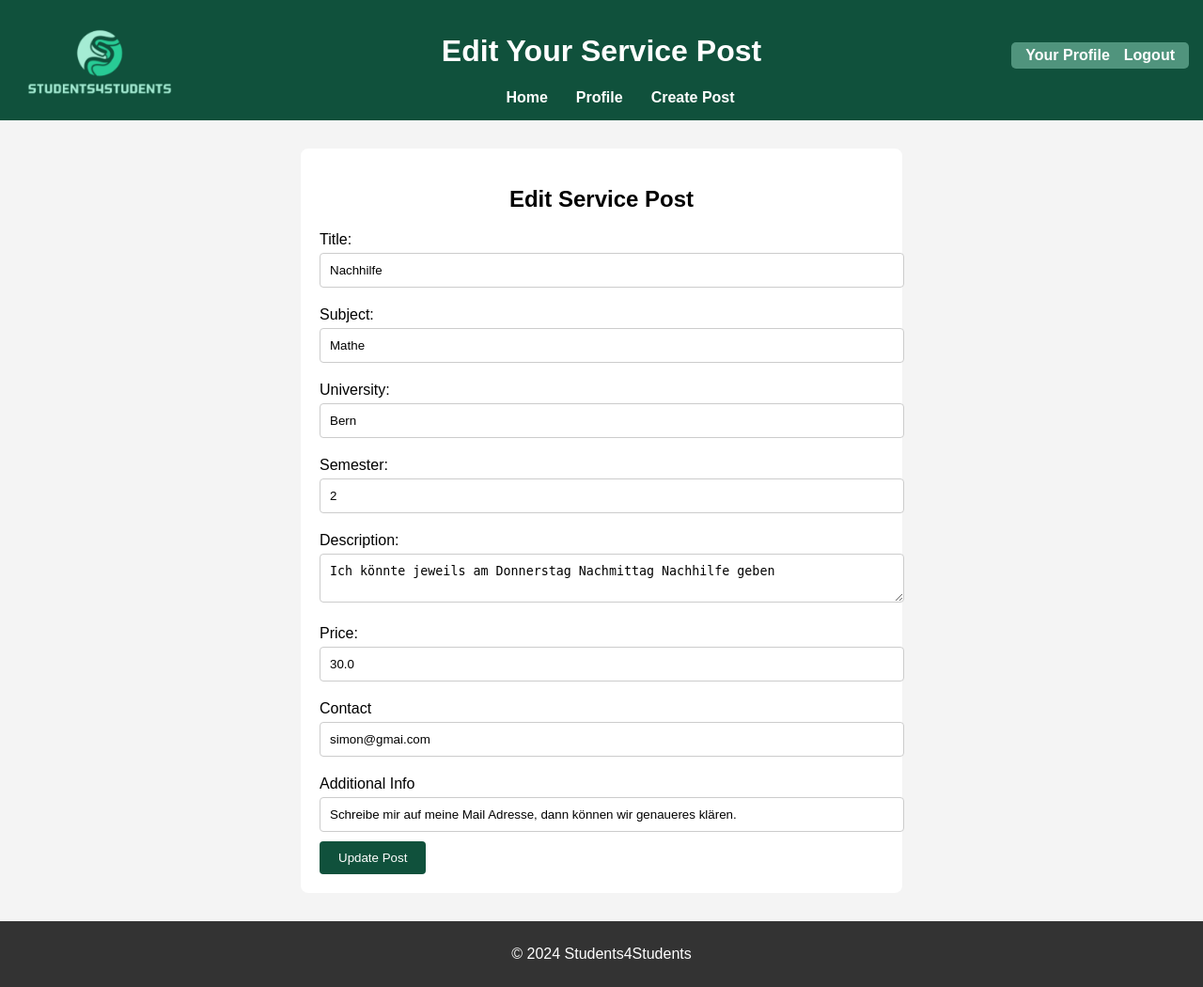
After one commit to reflexj/tutor, a Flask app: page /edit_service/1 in a window 1280 px wide. The commit adds this page. Shown: the whole page at 94% size. Run offline with Flask 3, Linux system fonts and the light colour scheme; a user stored in the database is signed in.

Commit message:
edit function

```diff
--- a/app.py
+++ b/app.py
@@ -46,6 +46,46 @@ class ServicePost(db.Model):
 
     def __repr__(self):
         return f'<ServicePost {self.title}>'
+
+@app.route('/edit_service/<int:post_id>', methods=['GET', 'POST'])
+@login_required
+def edit_service(post_id):
+    post = ServicePost.query.get_or_404(post_id)
+    if post.user != current_user:
+        abort(403)  # Unauthorized access
+    if request.method == 'POST':
+        post.title = request.form['title']
+        post.description = request.form['description']
+        post.price = request.form['price']
+        post.subject = request.form['subject']
+        post.university = request.form['university']
+        post.semester = request.form['semester']
+        post.contact =request.form['contact']
+        post.additional_info = request.form['additional_info']
+
+        db.session.commit()
+
+        flash('Your service post has been updated!', 'success')
+        return redirect(url_for('profile'))
+    return render_template('edit_service.html', post=post)
+
+@app.route('/edit_request/<int:request_id>', methods=['GET', 'POST'])
+@login_required
+def edit_request(request_id):
+    request_post = RequestPost.query.get_or_404(request_id)
+    if request_post.user != current_user:
+        abort(403) # Unauthorized access
+    if request.method == 'POST':
+        request_post.title = request.form['title']
+        request_post.description = request.form['description']
+        request_post.subject = request.form['subject']
+        request_post.price = request.form.get('price')
+        request_post.contact = request.form['contact']
+        request_post.additional_information = request.form.get('additional_information')
+        db.session.commit()
+        flash('Your request post has been updated!', 'success')
+        return redirect(url_for('profile'))
+    return render_template('edit_request.html', request_post=request_post)
 
 @login_manager.user_loader
 def load_user(user_id):
--- /dev/null
+++ b/templates/edit_service.html
@@ -0,0 +1,69 @@
+<!DOCTYPE html>
+<html lang="en">
+<head>
+    <meta charset="UTF-8">
+    <meta name="viewport" content="width=device-width, initial-scale=1, maximum-scale=1, user-scalable=no">
+    <title>Edit Service Post</title>
+    <link rel="stylesheet" href="{{ url_for('static', filename='style.css') }}">
+</head>
+<body>
+    <header>
+        <a href="/">
+            <img src="{{ url_for('static', filename='images/logo.png') }}" alt="Website Logo" id="logo">
+        </a>
+        <h1>Edit Your Service Post</h1>
+        <nav>
+            <ul>
+                <li><a href="/">Home</a></li>
+                <li><a href="/profile">Profile</a></li>
+                <li><a href="/createpost">Create Post</a></li>
+            </ul>
+        </nav>
+        <section class="auth-links">
+            {% if current_user.is_authenticated %}
+                <a href="/profile">Your Profile</a>
+                <a href="{{ url_for('logout') }}">Logout</a>
+            {% else %}
+                <a href="{{ url_for('login') }}">Login</a>
+                <a href="{{ url_for('register') }}">Register</a>
+            {% endif %}
+        </section>
+    </header>
+
+    <main>
+        <form method="POST" action="{{ url_for('edit_service', post_id=post.id) }}">
+            <h2>Edit Service Post</h2>
+
+            <label for="title">Title:</label>
+            <input type="text" id="title" name="title" value="{{ post.title }}" required>
+
+            <label for="subject">Subject:</label>
+            <input type="text" id="subject" name="subject" value="{{ post.subject }}" required>
+
+            <label for="university">University:</label>
+            <input type="text" id="university" name="university" value="{{ post.university }}" required>
+
+            <label for="semester">Semester:</label>
+            <input type="text" id="semester" name="semester" value="{{ post.semester }}" required>
+
+            <label for="description">Description:</label>
+            <textarea id="description" name="description" required>{{ post.description }}</textarea>
+
+            <label for="price">Price:</label>
+            <input type="number" id="price" name="price" value="{{ post.price }}" required>
+
+            <label for="contact">Contact</label>
+            <input type="text" id="contact" name ="contact" value="{{ post.contact}}" required>
+
+            <label for="additional_info">Additional Info</label>
+            <input type="text" id="additional_info" name="additional_info" value="{{ post.additional_info}}">
+
+            <button type="submit">Update Post</button>
+        </form>
+    </main>
+
+    <footer>
+        <p>&copy; 2024 Students4Students</p>
+    </footer>
+</body>
+</html>
--- a/templates/highschool.html
+++ b/templates/highschool.html
@@ -57,7 +57,7 @@
                 <textarea id="description" name="description" placeholder="What do you need?" required></textarea>
 
                 <label for="price">Price</label>
-                <textarea id="price" name="price" placeholder="How much would you be willing to pay"></textarea>
+                <input id="price" name="price" placeholder="How much would you be willing to pay">
 
                 <label for="contact">Contact</label>
                 <textarea id="contact" name="contact" placeholder= "email, phonenumber..."required></textarea>
```
Also changed, not shown: templates/edit_request.html (added, +65 -0 lines), templates/profile.html (+8 -0 lines), instance/students.db.
